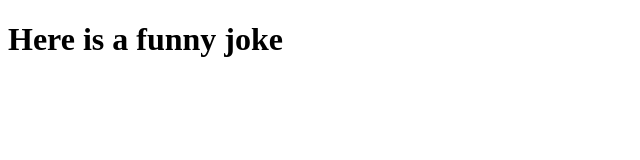
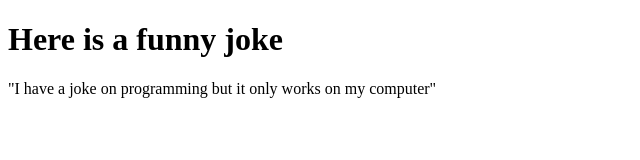
Before and after one commit to EllieNewLeaf/reference-website, a plain HTML site: page index.html in a window 1280 px wide. Shown: the whole page, without its empty margins (0-640 px from the left). Drawn offline with Linux system fonts and the light colour scheme.

Commit message:
Update content on homepage

```diff
--- a/index.html
+++ b/index.html
@@ -8,5 +8,6 @@
 </head>
 <body>
   <h1>Here is a funny joke </h1>
+  <p>"I have a joke on programming but it only works on my computer"</p>
 </body>
 </html>
```
